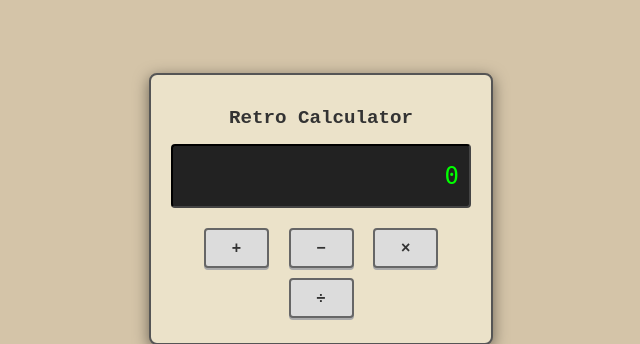
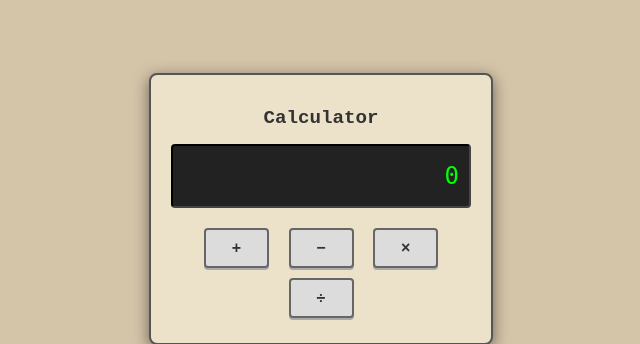
Before and after one commit to BryanF23/is218final, a FastAPI app: page / in a window 1280 px wide. Shown: the part 191-535 px from the top of the page, without its empty margins (319-959 px from the left). Run offline with FastAPI, Linux system fonts and the light colour scheme.

Commit message:
changed index

```diff
--- a/templates/index.html
+++ b/templates/index.html
@@ -73,7 +73,7 @@
 </head>
 <body>
     <div class="calculator">
-        <h1>Retro Calculator</h1>
+        <h1>Calculator</h1>
         <div class="display" id="result">0</div>
         <input type="number" id="num1" placeholder="Enter first number">
         <input type="number" id="num2" placeholder="Enter second number">
```
